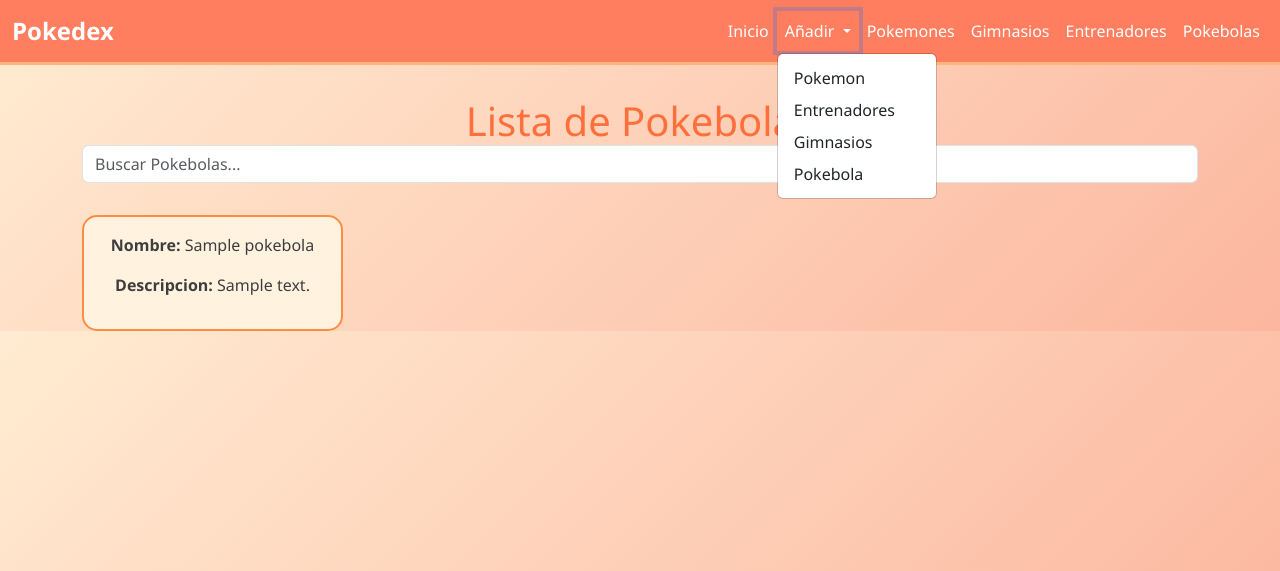
After one commit to LucasAlegreSebastian/TuPrimeraPagina-Alegre, a Django app: page /lista/pokedex/Lista_Pokebolas in a window 1280 px wide, after a click on "Añadir". The commit adds this page. Shown: the top 571 px of the page. Run offline with Django 5.2, Linux system fonts and the light colour scheme; tables that the repository leaves empty hold one stand-in row (values such as "Sample post").

Commit message:
Lista y form de pokebola

```diff
--- a/Main/templates/Main/base.html
+++ b/Main/templates/Main/base.html
@@ -78,21 +78,26 @@
                 </button>
                 <div class="collapse navbar-collapse" id="navbarNav">
                     <ul class="navbar-nav ms-auto">
+
+                        <!-- Otros enlaces -->
                         <li class="nav-item"><a class="nav-link" href="{% url 'Main:index' %}">Inicio</a></li>
-                        <li class="nav-item"><a class="nav-link" href="{% url 'pokedex:crear_pokemon' %}">Añadir
-                                Pokemon</a></li>
-                        <li class="nav-item"><a class="nav-link" href="{% url 'pokedex:list_pokemon' %}">Pokemones</a>
+                        <!-- Dropdown Añadir -->
+                        <li class="nav-item dropdown">
+                            <a class="nav-link dropdown-toggle" href="#" role="button" data-bs-toggle="dropdown"
+                                aria-expanded="false">
+                                Añadir
+                            </a>
+                            <ul class="dropdown-menu">
+                                <li><a class="dropdown-item" href="{% url 'pokedex:crear_pokemon' %}">Pokemon</a></li>
+                                <li><a class="dropdown-item" href="{% url 'pokedex:crear_entrenador' %}">Entrenadores</a></li>
+                                <li><a class="dropdown-item" href="{% url 'pokedex:crear_gimnasios' %}">Gimnasios</a></li>
+                                <li><a class="dropdown-item" href="{% url 'pokedex:crear_pokebolas' %}">Pokebola</a></li>
+                            </ul>
                         </li>
-                        <li class="nav-item"><a class="nav-link"
-                                href="{% url 'pokedex:list_entrenador' %}">Entrenadores</a></li>
-                        <li class="nav-item"><a class="nav-link" href="{% url 'pokedex:crear_entrenador' %}">Añadir
-                                Entrenadores</a></li>
-                        <li class="nav-item"><a class="nav-link" href="{% url 'pokedex:list_gimnasios' %}">Gimnasios</a>
-                        </li>
-                        <li class="nav-item"><a class="nav-link" href="{% url 'pokedex:crear_gimnasios' %}">Añadir
-                                Gimnasios</a>
-                        </li>
-                        <li class="nav-item"><a class="nav-link" href="#">Pokebolas</a></li>
+                        <li class="nav-item"><a class="nav-link" href="{% url 'pokedex:list_pokemon' %}">Pokemones</a></li>
+                        <li class="nav-item"><a class="nav-link" href="{% url 'pokedex:list_gimnasios' %}">Gimnasios</a></li>
+                        <li class="nav-item"><a class="nav-link" href="{% url 'pokedex:list_entrenador' %}">Entrenadores</a></li>
+                        <li class="nav-item"><a class="nav-link" href="{% url 'pokedex:list_pokebolas' %}">Pokebolas</a></li>
                     </ul>
                 </div>
             </div>
@@ -103,7 +108,6 @@
         <h1>{% block content_title %}{% endblock %}</h1>
         <div class="row row-cols-1 row-cols-sm-2 row-cols-md-3 row-cols-lg-4 g-4">
             {% block content %}
-
             {% endblock %}
         </div>
     </div>
--- /dev/null
+++ b/pokedex/templates/pokedex/pokebolas_list.html
@@ -0,0 +1,31 @@
+{% extends 'Main/base.html' %}
+{% block title %}
+Lista de Pokebolas
+{% endblock %}
+
+{% block content_title %}
+Lista de Pokebolas
+<form action="{% url 'pokedex:list_pokebolas' %}" method="get">
+
+    <input type="text" name="busqueda" placeholder="Buscar Pokebolas..." type="submit" class="form-control mb-3">
+</form>
+
+{% endblock %}
+
+{% block content %}
+
+{% for pb in pokebolas %}
+<div class="col-12 col-sm-6 col-md-4 col-lg-3">
+    <div class="pokemon-card text-center">
+
+        <p>
+            <strong>Nombre:</strong> {{ pb.nombre }}
+        </p>
+        <p>
+            <strong>Descripcion:</strong> {{ pb.descripcion }}
+        </p>
+
+    </div>
+</div>
+{% endfor %}
+{% endblock %}
--- a/pokedex/urls.py
+++ b/pokedex/urls.py
@@ -9,4 +9,6 @@ urlpatterns = [
     path("pokedex/Crear_Entrenador", views.entrenador_crear, name="crear_entrenador"),
     path("pokedex/Lista_Gimnasios", views.gimnasios_list, name="list_gimnasios"),
     path("pokedex/Crear_Gimnasios", views.gimnasio_crear, name="crear_gimnasios"),
+    path("pokedex/Lista_Pokebolas", views.pokebolas_list, name="list_pokebolas"),
+    path("pokedex/Crear_Pokebolas", views.pokebola_crear, name="crear_pokebolas"),
 ]
--- a/pokedex/views.py
+++ b/pokedex/views.py
@@ -77,7 +77,7 @@ def gimnasios_list(request):
     else:
         gimnasios_list = Gimnasio.objects.all()
     return render(
-        request, "pokedex/gimnasio_list.html", context={"gimnasio": gimnasios_list}
+        request, "pokedex/gimnasio_list.html", context={"gimnasios": gimnasios_list}
     )
 
 
@@ -97,3 +97,35 @@ def gimnasio_crear(request):
     else:
         form = GimnasioForm()
     return render(request, "pokedex/gimnasio_crear.html", context={"form": form})
+
+
+def pokebolas_list(request):
+    """
+    Lista de Pokebolas
+    """
+    busqueda = request.GET.get("busqueda", None)
+    if busqueda:
+        pokebolas_list = Pokebola.objects.filter(nombre__icontains=busqueda)
+    else:
+        pokebolas_list = Pokebola.objects.all()
+    return render(
+        request, "pokedex/pokebolas_list.html", context={"pokebolas": pokebolas_list}
+    )
+
+
+def pokebola_crear(request):
+    """
+    Para añadir pokebolas
+    """
+    if request.method == "POST":
+        form = PokebolaForm(request.POST)
+        if form.is_valid():
+            pokebola = form.save(commit=False)
+            if request.user.is_authenticated:
+                pokebola.save()
+                return redirect("pokedex:list_pokebolas")
+            else:
+                form.add_error(None, "Deber loguearte")
+    else:
+        form = PokebolaForm()
+    return render(request, "pokedex/pokebola_crear.html", context={"form": form})
```
Also changed, not shown: Main/templates/Main/index.html (+52 -10 lines), pokedex/admin.py (+12 -2 lines), pokedex/templates/pokedex/pokebola_crear.html (added, +17 -0 lines), pokedex/migrations/0002_rename_nombre_lider_gimnasio_lider.py (added).
